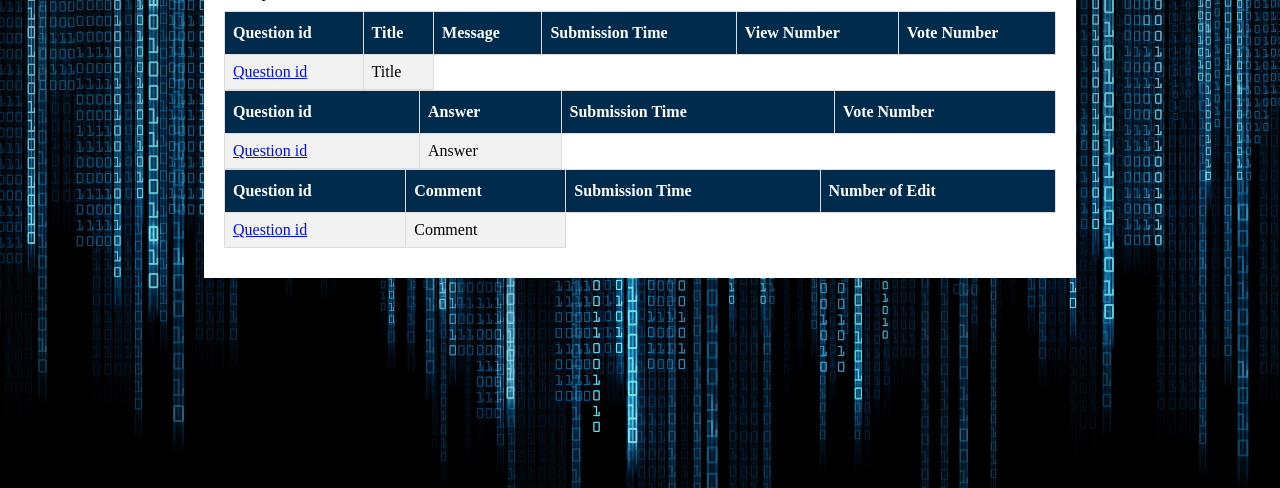
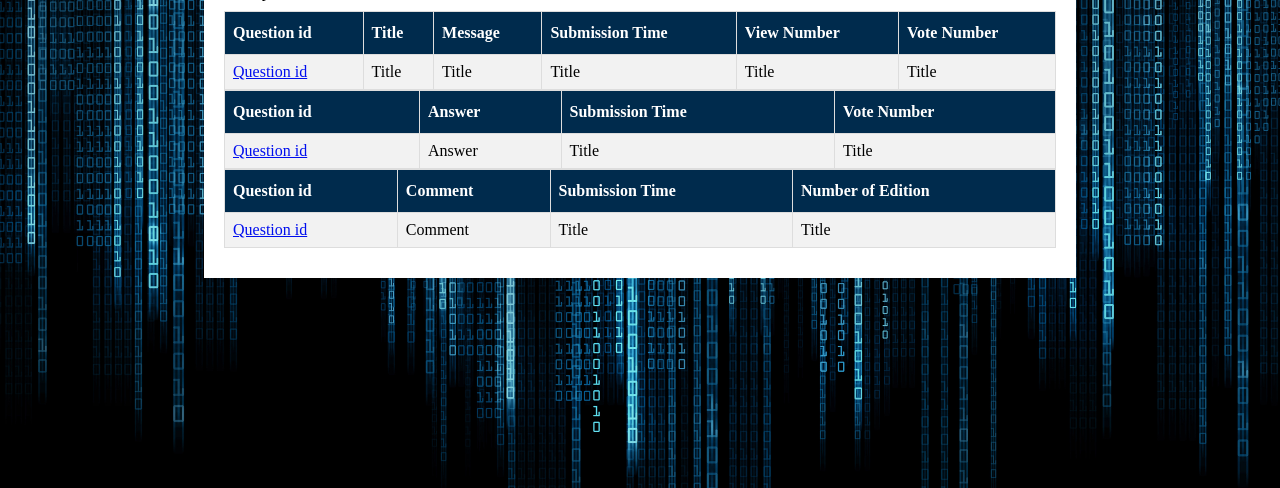
Before and after one commit to zsofiam/ask-mate-3-python, a Flask app: template templates/user_profile.html in a window 1280 px wide. Shown: the part 197-685 px from the top of the page. Run offline with Flask 2, Linux system fonts and the light colour scheme; the template is opened without the code that fills it, so the values that code supplies are empty.

Commit message:
fix problem in displaying user data

```diff
--- a/data_manager.py
+++ b/data_manager.py
@@ -419,11 +419,11 @@ def get_users(cursor: RealDictCursor) -> list:
 
 
 @database_common.connection_handler
-def get_user_by_id(cursor: RealDictCursor, user_id: int) -> list:
+def get_user_by_id(cursor: RealDictCursor, user_id: int):
     query = """SELECT u.id, u.username, u.registration_date, u.reputation,
     s.question_count, s.answer_count, s.comment_count FROM users u
     JOIN users_statistics s
     ON u.id = s.user_id
     WHERE u.id = %s"""
     cursor.execute(query, (user_id,))
-    return cursor.fetchall()
+    return cursor.fetchone()
--- a/templates/user_profile.html
+++ b/templates/user_profile.html
@@ -41,6 +41,10 @@
         <tr>
             <td><a href="#">Question id</a></td>
             <td>Title</td>
+            <td>Title</td>
+            <td>Title</td>
+            <td>Title</td>
+            <td>Title</td>
         </tr>
     </table>
     <table class="users-table">
@@ -53,6 +57,8 @@
         <tr>
             <td><a href="#">Question id</a></td>
             <td>Answer</td>
+            <td>Title</td>
+            <td>Title</td>
         </tr>
     </table>
     <table class="users-table">
@@ -60,11 +66,13 @@
             <th>Question id</th>
             <th>Comment</th>
             <th>Submission Time</th>
-            <th>Number of Edit</th>
+            <th>Number of Edition</th>
         </tr>
         <tr>
             <td><a href="#">Question id</a></td>
             <td>Comment</td>
+            <td>Title</td>
+            <td>Title</td>
         </tr>
     </table>
     </div>
```
